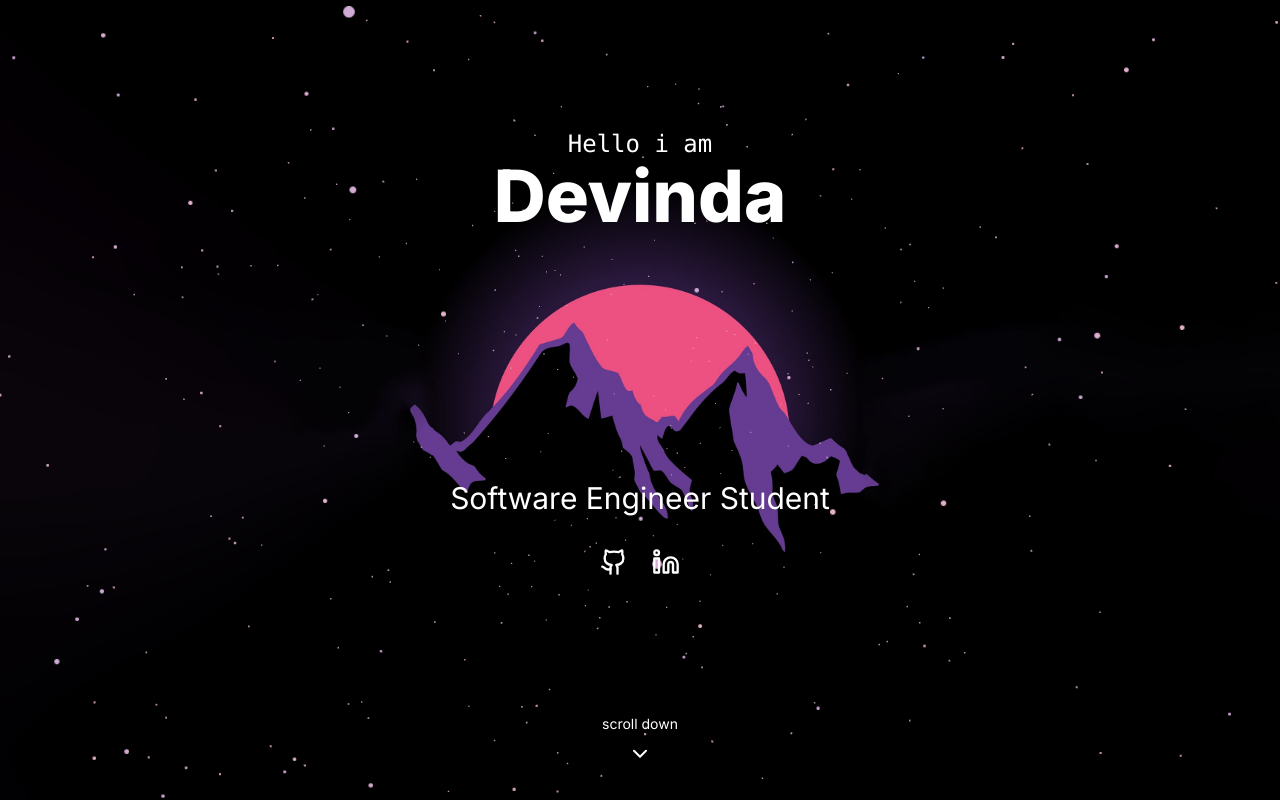
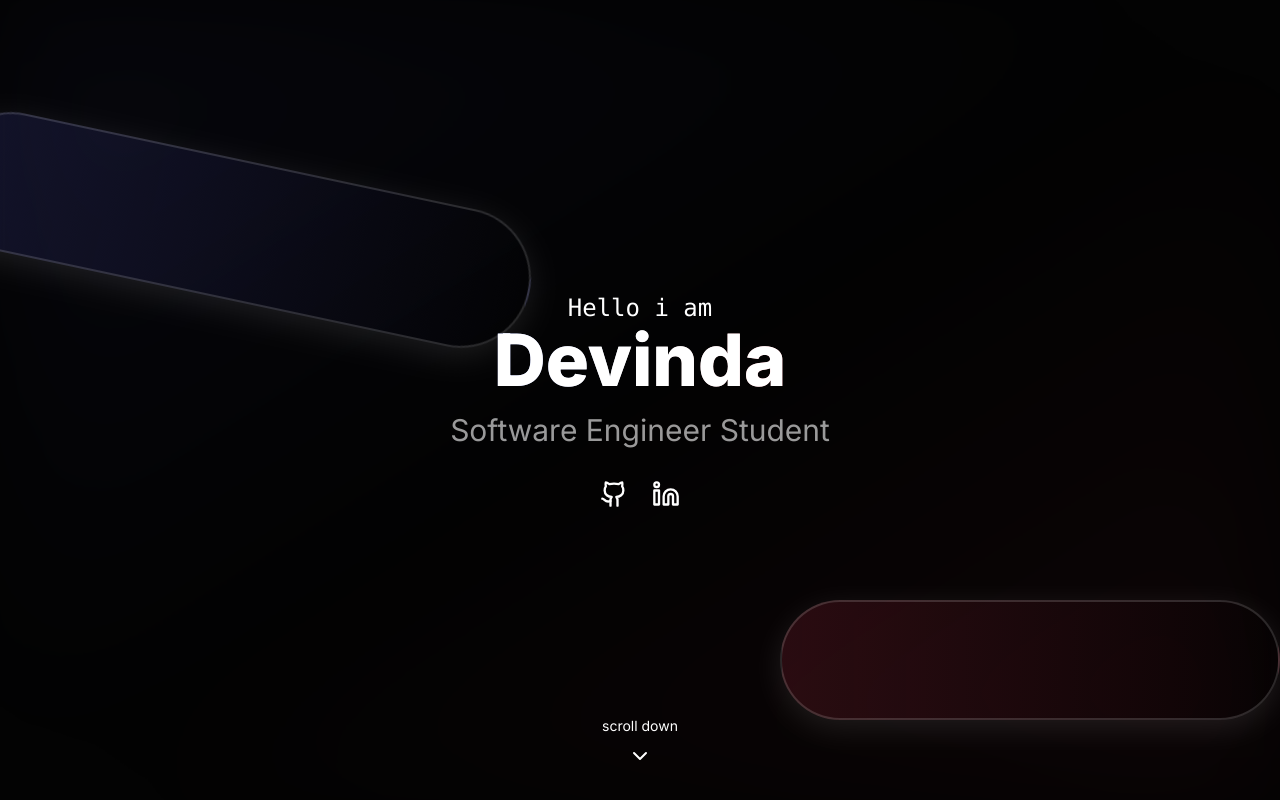
Before and after one commit to devindazz/devindazz, a Next.js app: page / in a window 1280 px wide. Built offline with nearby package versions, Linux system fonts and the light colour scheme.

Commit message:
refactor: update hero section design and remove particles

```diff
--- a/components/hero-section.tsx
+++ b/components/hero-section.tsx
@@ -4,7 +4,6 @@ import { useState, useEffect } from "react"
 import { Github, Linkedin, ChevronDown } from "lucide-react"
 import Link from "next/link"
 import { motion } from "framer-motion"
-import SynthwaveParticles from "./ui/synthwave-particles"
 
 export default function Home() {
   const [mounted, setMounted] = useState(false)
@@ -16,28 +15,23 @@ export default function Home() {
   if (!mounted) return null
 
   return (
-    <motion.div
-      initial={{ opacity: 0 }}
-      animate={{ opacity: 1 }}
-      transition={{ duration: 0.8 }}
-      className="relative min-h-screen w-full"
-      style={{
-        backgroundImage:
-          "url('/sssss.jpg')",
-        backgroundSize: "cover",
-        backgroundPosition: "center",
-        backgroundRepeat: "no-repeat",
-      }}
-    >
+    <div className="relative min-h-screen w-full bg-[#030303] overflow-hidden">
+      {/* Background gradient */}
+      <div className="absolute inset-0 bg-gradient-to-br from-indigo-500/[0.05] via-transparent to-rose-500/[0.05] blur-3xl" />
 
-      <SynthwaveParticles
-      particleCount={500}
-      particleSize={0.07}
-      autoRotate={true}
-      speed={0.3}
-      />
+      {/* Simple elegant shapes - static instead of animated */}
+      <div className="absolute inset-0 overflow-hidden">
+        <div className="absolute left-[-10%] md:left-[-5%] top-[15%] md:top-[20%] w-[600px] h-[140px] rotate-12">
+          <div className="absolute inset-0 rounded-full bg-gradient-to-r from-indigo-500/[0.15] to-transparent backdrop-blur-[2px] border-2 border-white/[0.15] shadow-[0_8px_32px_0_rgba(255,255,255,0.1)]" />
+        </div>
+
+        <div className="absolute right-[-5%] md:right-[0%] top-[70%] md:top-[75%] w-[500px] h-[120px] -rotate-15">
+          <div className="absolute inset-0 rounded-full bg-gradient-to-r from-rose-500/[0.15] to-transparent backdrop-blur-[2px] border-2 border-white/[0.15] shadow-[0_8px_32px_0_rgba(255,255,255,0.1)]" />
+        </div>
+      </div>
+
       {/* Main Content */}
-      <div className="absolute mx-auto top-32 left-0 right-0 flex flex-col items-center justify-center text-center z-10 px-4">
+      <div className="relative z-10 flex flex-col items-center justify-center min-h-screen text-center">
         <motion.h2
           initial={{ opacity: 0, y: -20 }}
           animate={{ opacity: 1, y: 0 }}
@@ -50,24 +44,21 @@ export default function Home() {
           initial={{ opacity: 0, y: -20 }}
           animate={{ opacity: 1, y: 0 }}
           transition={{ duration: 0.6, delay: 0.4 }}
-          className="text-5xl font-extrabold text-white md:text-7xl"
+          className="text-5xl font-extrabold text-white md:text-7xl bg-clip-text text-transparent bg-gradient-to-r from-indigo-300 via-white/90 to-rose-300"
         >
           Devinda
         </motion.h1>
-      </div>
 
-      {/* Software Engineer */}
-      <div className="absolute mx-auto top-1/2 left-0 right-0 flex flex-col items-center justify-center text-white z-10 mt-44 md:mt-20">
         <motion.p
           initial={{ opacity: 0, y: 20 }}
           animate={{ opacity: 1, y: 0 }}
           transition={{ duration: 0.6, delay: 0.6 }}
-          className="text-xl md:text-3xl"
+          className="text-xl md:text-3xl text-white/60 mt-4"
         >
           Software Engineer Student
         </motion.p>
 
-        {/* Social icons - moved below the text */}
+        {/* Social icons */}
         <motion.div
           initial={{ opacity: 0, y: 20 }}
           animate={{ opacity: 1, y: 0 }}
@@ -93,11 +84,11 @@ export default function Home() {
         initial={{ opacity: 0 }}
         animate={{ opacity: 1 }}
         transition={{ duration: 0.6, delay: 1 }}
-        className="absolute bottom-8 left-0 right-0 flex flex-col items-center text-white animate-bounce"
+        className="absolute bottom-8 left-0 right-0 flex flex-col items-center text-white z-20"
       >
         <p className="mb-2 text-sm">scroll down</p>
         <ChevronDown size={24} />
       </motion.div>
-    </motion.div>
+    </div>
   )
 }
```
